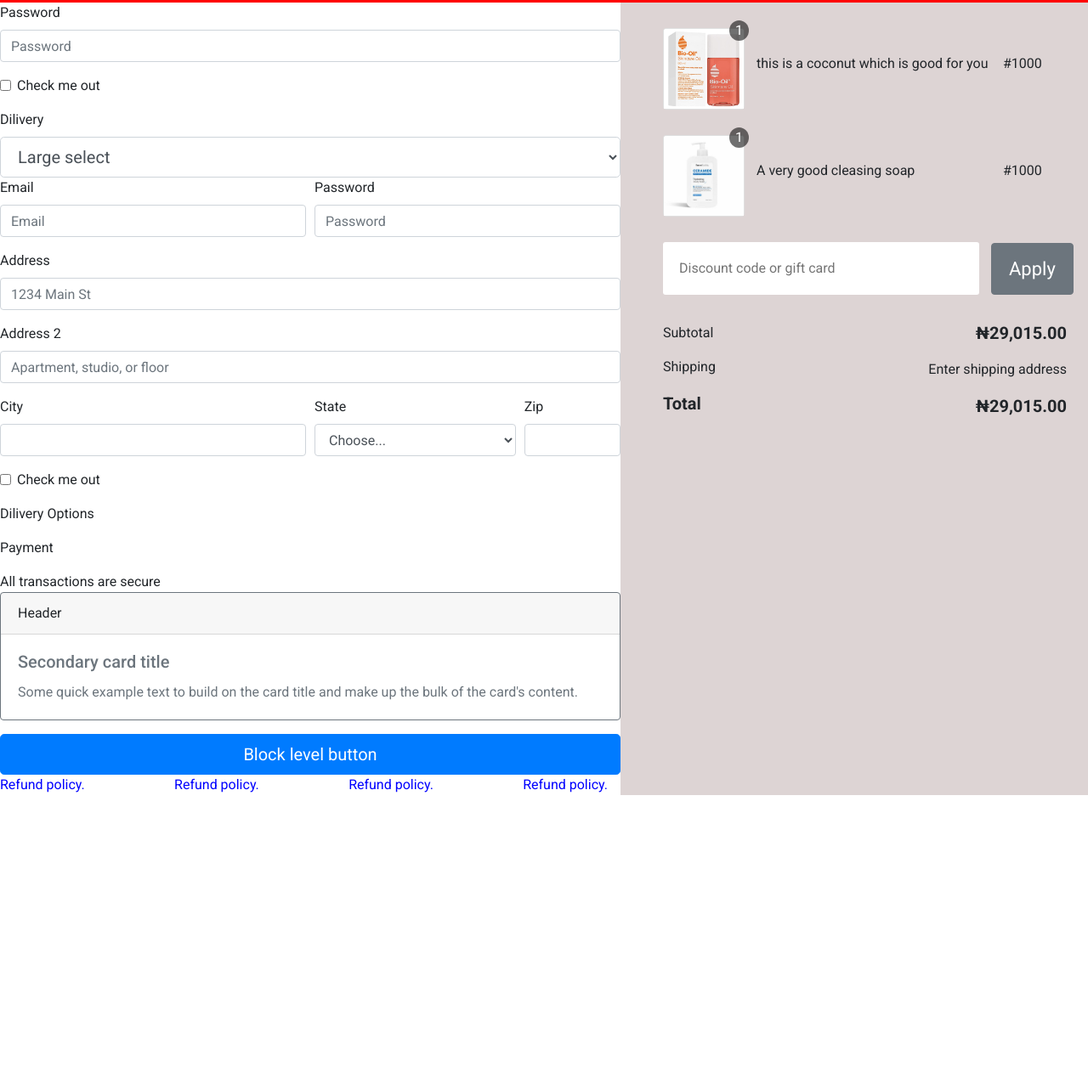
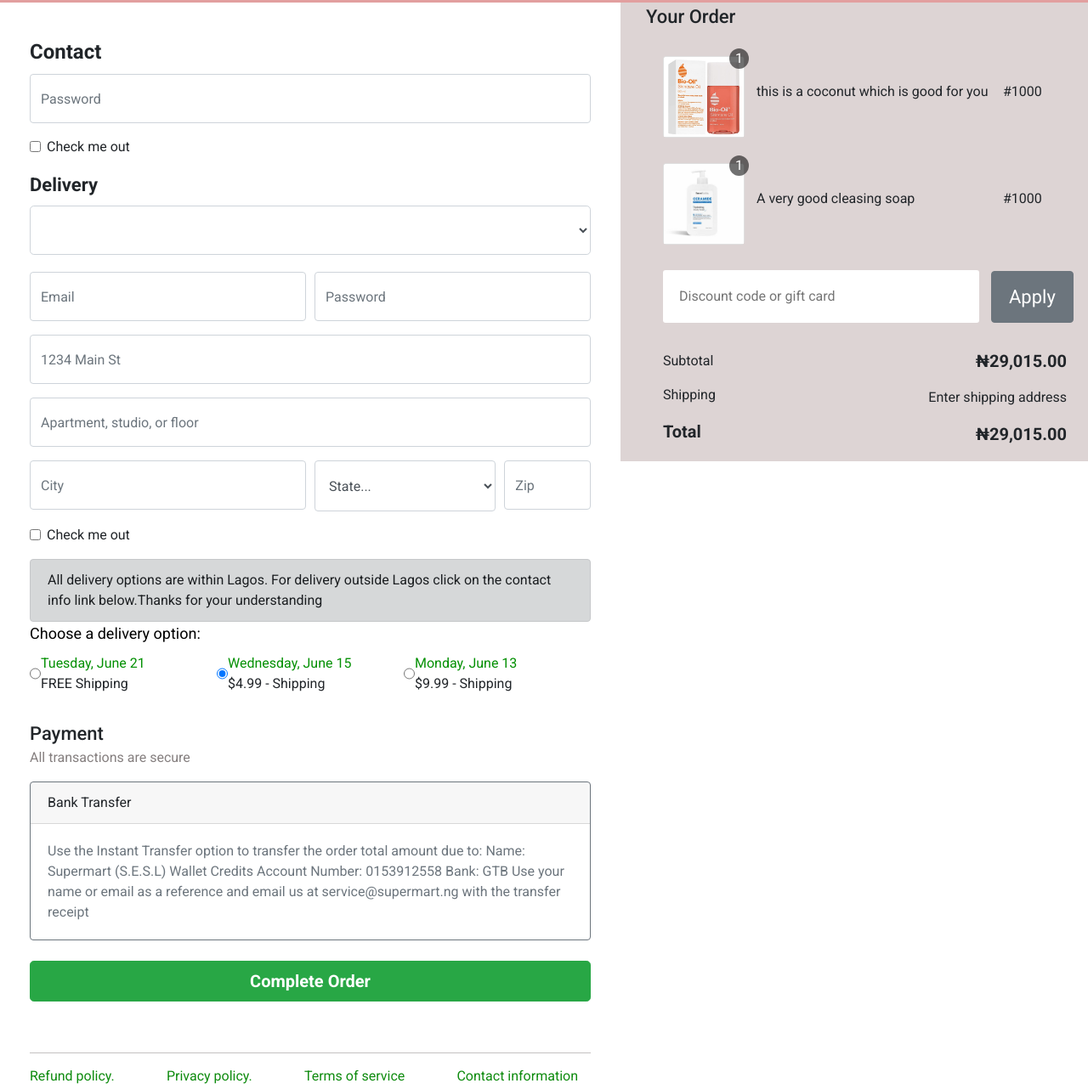
Before and after one commit to michealken30/pharmamart1, a plain HTML site: page checkout.html in a window 1280 px wide. Shown: the part 202-1484 px from the top of the page at 85% size. Before the commit the page ends 1138 px from the top, so only its background shows below. Drawn offline with nearby package versions, Linux system fonts and the light colour scheme.

Commit message:
checkout done

```diff
--- a/checkout.html
+++ b/checkout.html
@@ -64,10 +64,12 @@
 
     <section>
       <div class="checkout-grid">
-        <div class="check1">
-          <form action="">
-            <div class="form-group">
-              <label for="exampleInputPassword1">Password</label>
+        <div class="check3">
+          <form action="" class="check-input">
+            <div class="form-group group-top">
+              <label for="exampleInputPassword1" class="pass-check"
+                >Contact</label
+              >
               <input
                 type="password"
                 class="form-control"
@@ -85,34 +87,32 @@
                 >Check me out</label
               >
             </div>
-            <label for="">Dilivery</label>
-            <select class="form-control form-control-lg">
-              <option>Large select</option>
-              <option value="">nice</option>
+            <label for="inputState" class="dev-label">Delivery</label>
+              <select id="inputCountry" class="form-control form-control-lg check-select">
+                <option value="" disabled selected>Country/Region...</option>
+                <option value="Nigeria">Nigeria</option>
               </select>
+
             <form>
               <div class="form-row">
                 <div class="form-group col-md-6">
-                  <label for="inputEmail4">Email</label>
                   <input
                     type="email"
-                    class="form-control"
+                    class="form-control check10"
                     id="inputEmail4"
                     placeholder="Email"
                   />
                 </div>
                 <div class="form-group col-md-6">
-                  <label for="inputPassword4">Password</label>
                   <input
                     type="password"
-                    class="form-control"
+                    class="form-control check10"
                     id="inputPassword4"
                     placeholder="Password"
                   />
                 </div>
               </div>
               <div class="form-group">
-                <label for="inputAddress">Address</label>
                 <input
                   type="text"
                   class="form-control"
@@ -121,7 +121,6 @@
                 />
               </div>
               <div class="form-group">
-                <label for="inputAddress2">Address 2</label>
                 <input
                   type="text"
                   class="form-control"
@@ -131,19 +130,30 @@
               </div>
               <div class="form-row">
                 <div class="form-group col-md-6">
-                  <label for="inputCity">City</label>
-                  <input type="text" class="form-control" id="inputCity" />
+                  <input
+                    type="text"
+                    class="form-control"
+                    id="inputCity"
+                    placeholder="City"
+                  />
                 </div>
                 <div class="form-group col-md-4">
-                  <label for="inputState">State</label>
                   <select id="inputState" class="form-control">
-                    <option selected>Choose...</option>
-                    <option>...</option>
+                    <option value="" disabled selected>State...</option>
+                    <option>Lagos</option>
+                    <option>Abuja</option>
+                    <option>Edo</option>
+                    <option>Rivers</option>
+                    <option>Enugu</option>
                   </select>
                 </div>
                 <div class="form-group col-md-2">
-                  <label for="inputZip">Zip</label>
-                  <input type="text" class="form-control" id="inputZip" />
+                  <input
+                    type="text"
+                    class="form-control"
+                    id="inputZip"
+                    placeholder="Zip"
+                  />
                 </div>
               </div>
               <div class="form-group">
@@ -160,37 +170,91 @@
               </div>
             </form>
           </form>
-          <div>
-            <p>Dilivery Options</p>
+
+          <div class="alert alert-dark mb-0" role="alert">
+            All delivery options are within Lagos. For delivery outside Lagos
+            click on the contact info link below.Thanks for your understanding
           </div>
 
+          <div class="delivery-options">
+            <div class="delivery-options-title">Choose a delivery option:</div>
+
+            <div class="grid-option">
+              <div class="delivery-option">
+                <input
+                  type="radio"
+                  class="delivery-option-input"
+                  name="delivery-option-2"
+                />
+
                 <div>
-            <p>Payment</p>
-            <span>All transactions are secure</span>
+                  <div class="delivery-option-date">Tuesday, June 21</div>
+                  <div class="delivery-option-price">FREE Shipping</div>
+                </div>
+              </div>
+              <div class="delivery-option">
+                <input
+                  type="radio"
+                  checked
+                  class="delivery-option-input"
+                  name="delivery-option-2"
+                />
+                <div>
+                  <div class="delivery-option-date">Wednesday, June 15</div>
+                  <div class="delivery-option-price">$4.99 - Shipping</div>
+                </div>
+              </div>
+              <div class="delivery-option">
+                <input
+                  type="radio"
+                  class="delivery-option-input"
+                  name="delivery-option-2"
+                />
+                <div>
+                  <div class="delivery-option-date">Monday, June 13</div>
+                  <div class="delivery-option-price">$9.99 - Shipping</div>
+                </div>
+              </div>
+            </div>
 
-            <div class="card border-secondary mb-3" style="max-width: 100%">
-              <div class="card-header">Header</div>
+            <div class="check-select4">
+              <p class="check-select1">Payment</p>
+              <span class="check-select5">All transactions are secure</span>
+
+              <div
+                class="card border-secondary mt-3 mb-4"
+                style="max-width: 100%"
+              >
+                <div class="card-header">Bank Transfer</div>
                 <div class="card-body text-secondary">
-                <h5 class="card-title">Secondary card title</h5>
                   <p class="card-text">
-                  Some quick example text to build on the card title and make up
-                  the bulk of the card's content.
+                    Use the Instant Transfer option to transfer the order total
+                    amount due to: Name: Supermart (S.E.S.L) Wallet Credits
+                    Account Number: 0153912558 Bank: GTB Use your name or email
+                    as a reference and email us at service@supermart.ng with the
+                    transfer receipt
                   </p>
                 </div>
               </div>
-            <button type="button" class="btn btn-primary btn-lg btn-block">
-              Block level button
+              <button
+                type="button"
+                class="btn btn-success btn-lg ft-size btn-block"
+              >
+                Complete Order
               </button>
 
               <div class="flex-check">
                 <a href="">Refund policy.</a>
-              <a href="">Refund policy.</a>
-              <a href="">Refund policy.</a>
-              <a href="">Refund policy.</a>
+                <a href="">Privacy policy.</a>
+                <a href="">Terms of service</a>
+                <a href="">Contact information</a>
               </div>
             </div>
           </div>
+        </div>
+
         <div class="check2">
+          <div class="your-order">Your Order</div>
           <div class="flex-check-display">
             <div class="check-img-1">
               <div class="card check-rel" style="width: 6rem">
@@ -252,6 +316,8 @@
           </div>
         </div>
       </div>
+      </div>
+
     </section>
 
     <script
@@ -259,10 +325,18 @@
       integrity="sha384-IQsoLXl5PILFhosVNubq5LC7Qb9DXgDA9i+tQ8Zj3iwWAwPtgFTxbJ8NT4GN1R8p"
       crossorigin="anonymous"
     ></script>
+
     <script
       src="https://cdn.jsdelivr.net/npm/bootstrap@5.0.2/dist/js/bootstrap.min.js"
       integrity="sha384-cVKIPhGWiC2Al4u+LWgxfKTRIcfu0JTxR+EQDz/bgldoEyl4H0zUF0QKbrJ0EcQF"
       crossorigin="anonymous"
     ></script>
+
+    <script>
+      document.addEventListener("DOMContentLoaded", function() {
+        var selectElement = document.getElementById("inputCountry");
+        selectElement.value = "Nigeria"; // Set the default value to Nigeria
+      });
+    </script>
   </body>
 </html>
--- a/styles/checkout.css
+++ b/styles/checkout.css
@@ -1,7 +1,7 @@
 .heading-bg {
   height: 100px;
   width: 100%;
-  background-color: red;
+  background-color: rgb(226, 159, 159);
   display: flex;
   justify-content: center;
   align-items: center;
@@ -12,21 +12,43 @@
   grid-template-columns: 1fr 550px;
 }
 
-.check1 {
-}
-
 .check2 {
   background-color: rgb(221, 212, 212);
+  position: sticky;
+  top: 110px;
+  width: 550px;
+
+  height: 540px;
 }
 
 .flex-check {
   display: flex;
   justify-content: space-between;
   align-items: center;
+  border-top: 1px solid rgb(196, 193, 193);
+
+  padding-top: 15px;
+  padding-bottom: 20px;
+}
+
+.your-order {
+  margin-left: 30px;
+  font-size: 22px;
+  font-weight: 500;
+}
+
+.dev-label {
+  font-size: 22px;
+  font-weight: 600;
 }
 
 .flex-check a {
-  color: blue;
+  color: rgb(14, 139, 14);
+  cursor: pointer;
+}
+
+.flex-check a:hover {
+  text-decoration: underline;
 }
 
 .flex-check-display {
@@ -109,3 +131,78 @@
   font-weight: 600;
   font-size: 20px;
 }
+
+.group-top {
+  margin-top: 40px;
+}
+
+.pass-check {
+  font-size: 24px;
+  font-weight: 600;
+}
+
+.check3 {
+  margin-left: 35px;
+  margin-right: 35px;
+}
+
+.check10 {
+  margin-top: 20px;
+}
+
+#inputState {
+  height: 60px;
+}
+
+.check-select1 {
+  margin-top: 30px;
+  margin-bottom: 0px;
+  font-size: 22px;
+  font-weight: 500;
+}
+
+.check-select5 {
+  padding-bottom: 20px;
+  color: rgb(133, 127, 127);
+}
+
+.ft-size {
+  font-weight: 600;
+  margin-bottom: 60px;
+}
+
+.flex-check5 {
+}
+
+.opt-check {
+  margin-top: 0;
+}
+
+.grid-option {
+  display: grid;
+  grid-template-columns: 1fr 1fr 1fr;
+}
+
+.delivery-option {
+  display: flex;
+}
+
+.delivery-options-title {
+  font-size: 18px;
+  font-weight: 400;
+  color: black;
+  margin-bottom: 10px;
+}
+.delivery-option-date {
+  color: rgb(3, 144, 3);
+}
+
+.check-input input {
+  padding-top: 28px;
+  padding-bottom: 28px;
+}
+
+.check-select {
+  padding-top: 28px;
+  padding-bottom: 28px;
+}
```
Also changed, not shown: modal.html (+50 -0 lines). Lines whose indentation alone changed are shown as unchanged.
